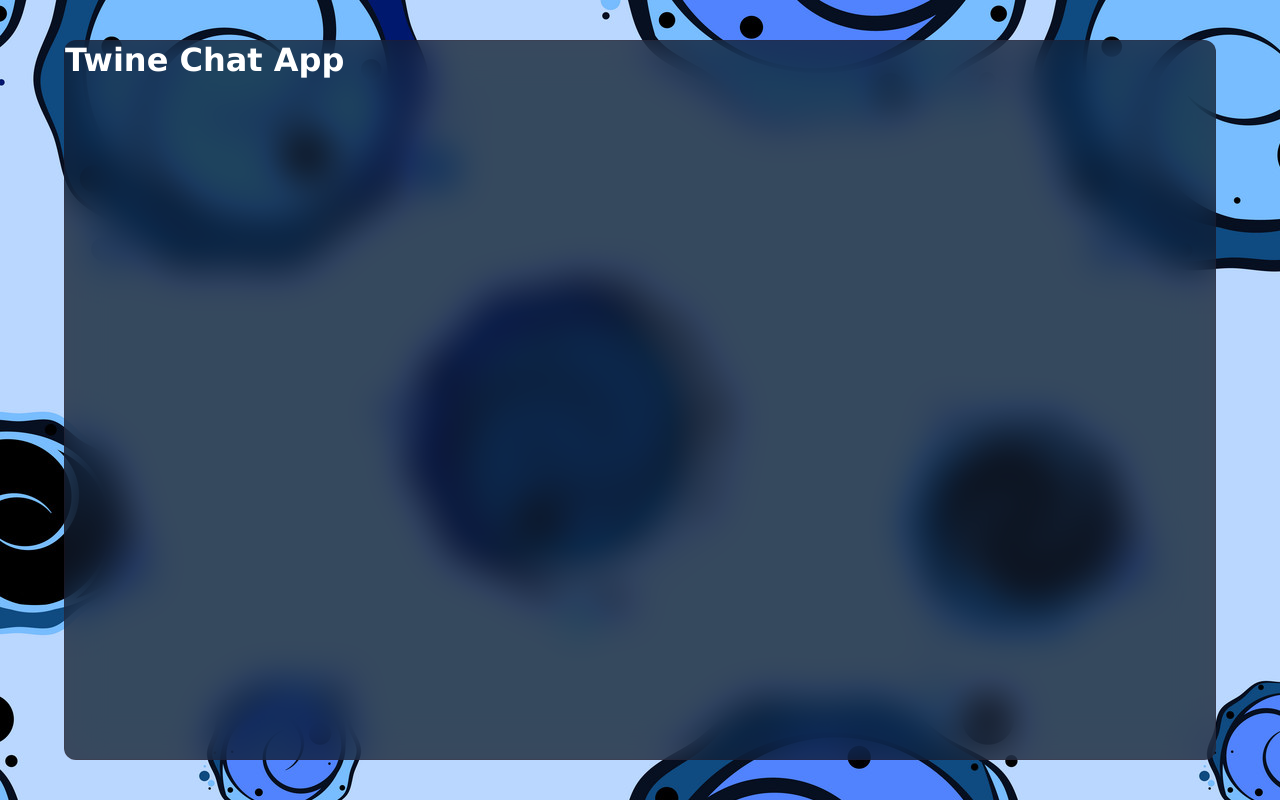
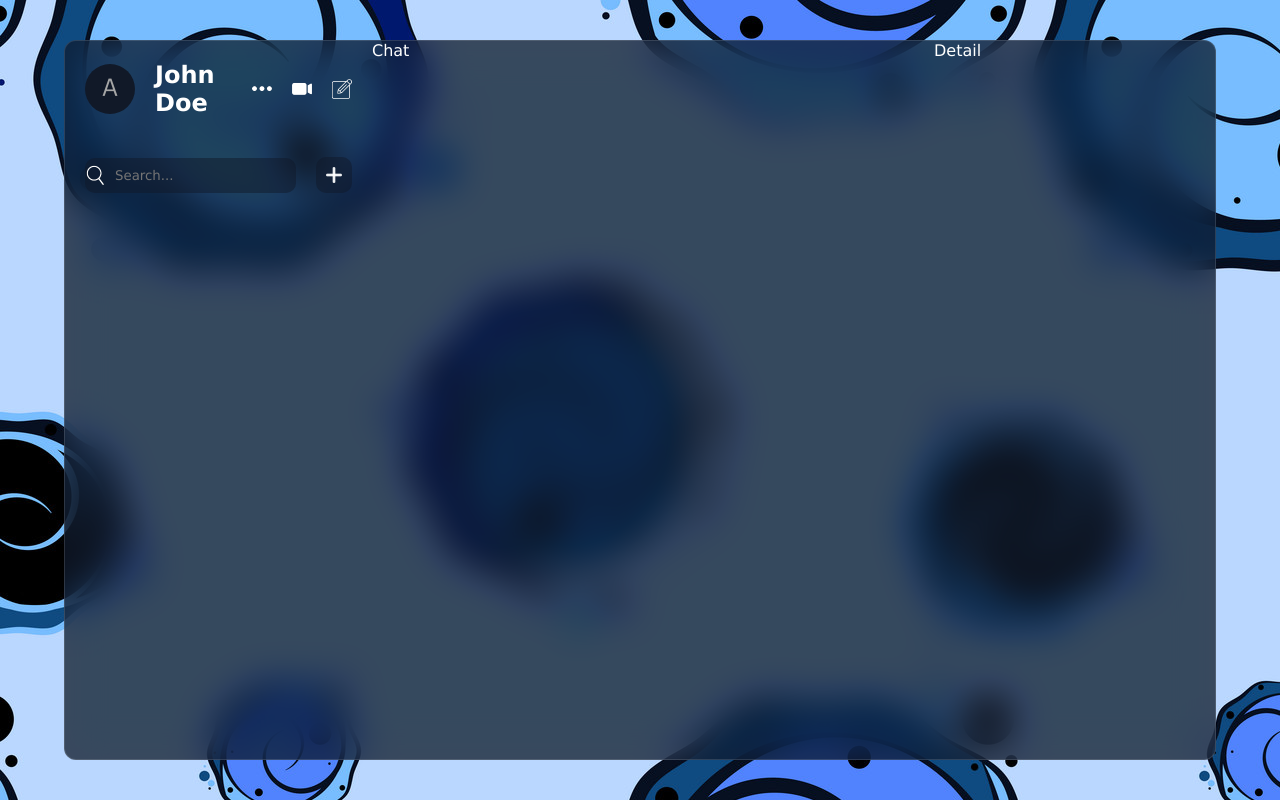
Before and after one commit to dev-rashedin/TwineChat-Project, a React (Vite) app: page / in a window 1280 px wide. Built offline with nearby package versions, Linux system fonts and the light colour scheme.

Commit message:
ui updated

```diff
--- a/src/App.jsx
+++ b/src/App.jsx
@@ -1,7 +1,13 @@
+import Chat from "./components/Chat";
+import Detail from "./components/Detail";
+import List from "./components/List";
+
 const App = () => {
   return (
     <div className='container'>
-      <h1> Twine Chat App</h1>
+      <List />
+      <Chat />
+      <Detail/>
     </div>
   );
 }
--- /dev/null
+++ b/src/components/Chat.jsx
@@ -0,0 +1,7 @@
+import '../styles/chat.css';
+
+
+const Chat = () => {
+  return <div className='chat'>Chat</div>;
+};
+export default Chat;
--- /dev/null
+++ b/src/components/ChatList.jsx
@@ -0,0 +1,16 @@
+import '../styles/chatList.css'
+
+const ChatList = () => {
+  return (
+    <div className='chatList'>
+      <div className='search'>
+        <div className='searchBar'>
+          <img src='./search.png' alt='search' />
+          <input type='text' placeholder='Search...' />
+        </div>
+        <img src='./plus.png' alt='add' className='add' />
+      </div>
+    </div>
+  );
+}
+export default ChatList
--- /dev/null
+++ b/src/components/Detail.jsx
@@ -0,0 +1,8 @@
+import '../styles/detail.css'
+
+const Detail = () => {
+  return (
+    <div className='detail'>Detail</div>
+  )
+}
+export default Detail
--- /dev/null
+++ b/src/components/List.jsx
@@ -0,0 +1,13 @@
+import '../styles/list.css'
+import ChatList from './ChatList'
+import UserInfo from './UserInfo'
+
+const List = () => {
+  return (
+    <div className='list'>
+      <UserInfo />
+      <ChatList/>
+    </div>
+  )
+}
+export default List
--- /dev/null
+++ b/src/components/UserInfo.jsx
@@ -0,0 +1,18 @@
+import '../styles/userInfo.css'
+
+const UserInfo = () => {
+  return (
+    <div className='userInfo'>
+      <div className="user">
+        <img src='./avatar.png' alt='user'/>
+        <h2 className="name">John Doe</h2>
+      </div>
+      <div className="icons">
+        <img src='./more.png' alt='more'/>
+        <img src='./video.png' alt='video'/>
+        <img src='./edit.png' alt='edit'/>
+      </div>
+    </div>
+  )
+}
+export default UserInfo
--- a/src/index.css
+++ b/src/index.css
@@ -21,5 +21,6 @@ body{
   background-color: rgba(17, 25, 40, 0.75);
   backdrop-filter: blur(19px) saturate(180%);
   border-radius: 12px;
-  border: 1px solid rgba(87, 11, 11, 0.125);
+  border: 1px solid rgba(255, 255, 255, 0.125);
+  display: flex;
 }
--- /dev/null
+++ b/src/styles/chat.css
@@ -0,0 +1,3 @@
+.chat {
+  flex: 2 ;
+}
--- /dev/null
+++ b/src/styles/chatList.css
@@ -0,0 +1,40 @@
+.chatList {
+.search{
+  display: flex;
+  align-items: center;
+  gap: 20px;
+  padding: 20px;
+
+  .searchBar {
+    flex: 1;
+    background-color: rgba(17, 25, 40, 0.5);
+    display: flex;
+    align-items: center;
+    border-radius: 10px;
+
+
+    input {
+      background-color: transparent;
+      border: none;
+      outline: none;
+      color: white;
+      padding: 10px;
+      flex: 1;
+    }
+
+    img{
+      width: 20px;
+      height: 20px;
+    }
+  }
+
+  .add{
+    width: 36px;
+    height: 36px;
+    cursor: pointer;
+    background-color: rgba(17, 25, 40, 0.5);
+    padding: 10px;
+    border-radius: 10px;
+  }
+}
+}
--- /dev/null
+++ b/src/styles/detail.css
@@ -0,0 +1,3 @@
+.detail{
+  flex: 1;
+}
--- /dev/null
+++ b/src/styles/list.css
@@ -0,0 +1,3 @@
+.list {
+  flex: 1
+}
--- /dev/null
+++ b/src/styles/userInfo.css
@@ -0,0 +1,30 @@
+.userInfo{
+  padding: 20px;
+  display: flex;
+  align-items: center;
+  justify-content: space-between;
+
+  .user{
+    display: flex;
+    align-items: center;
+    gap: 20px;
+    img {
+      width: 50px;
+      height: 50px;
+      border-radius: 50%;
+      object-fit: cover;
+    }
+  }
+
+  .icons {
+    display: flex;
+    gap: 20px;
+    img{
+      width: 20px;
+      height: 20px;
+      cursor: pointer;
+      transition: transform 0.2s ease-in-out;
+    }
+  }
+
+}
```
